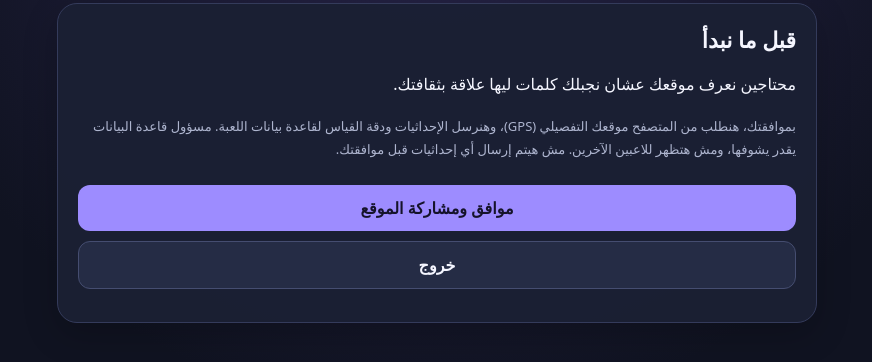
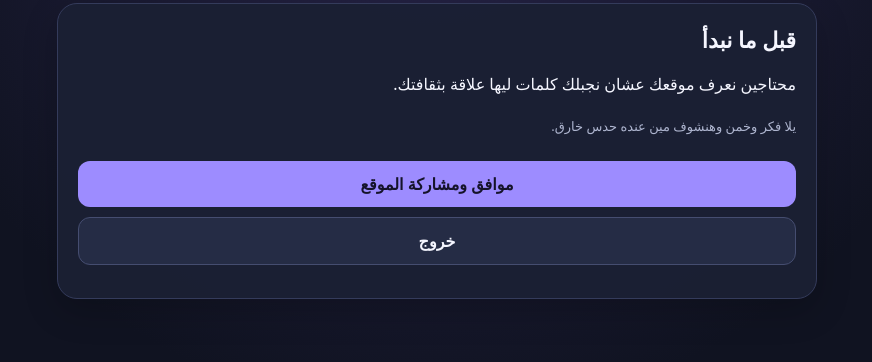
Before and after one commit to ronabrown/-secret-between-us, a plain HTML site: page index.html in a window 1280 px wide. Shown: the part 144-506 px from the top of the page, without its empty margins (203-1075 px from the left). Drawn offline with nearby package versions, Linux system fonts and the light colour scheme.

Commit message:
Update and rename index 2.html to index.html

```diff
--- a/index 2.html
+++ b/index.html
@@ -36,7 +36,7 @@ code{color:#c9c0ff;direction:ltr;display:inline-block}
 <section id="locationGate" class="card">
 <h2>قبل ما نبدأ</h2>
 <p style="line-height:1.8">محتاجين نعرف موقعك عشان نجبلك كلمات ليها علاقة بثقافتك.</p>
-<p class="small" style="line-height:1.8">بموافقتك، هنطلب من المتصفح موقعك التفصيلي (GPS)، وهنرسل الإحداثيات ودقة القياس لقاعدة بيانات اللعبة. مسؤول قاعدة البيانات يقدر يشوفها، ومش هتظهر للاعبين الآخرين. مش هيتم إرسال أي إحداثيات قبل موافقتك.</p>
+<p class="small" style="line-height:1.8">يلا فكر وخمن وهنشوف مين عنده حدس خارق.</p>
 <button id="locationConsentBtn">موافق ومشاركة الموقع</button>
 <button id="exitBtn" class="secondary">خروج</button>
 <p id="locationGateStatus" class="small" aria-live="polite"></p>
```
